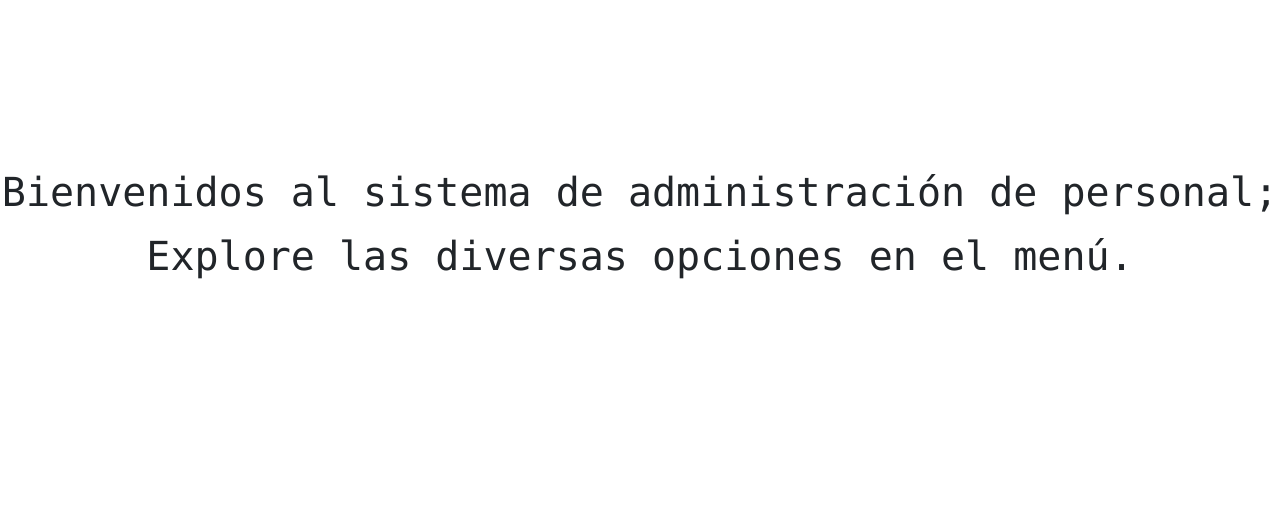
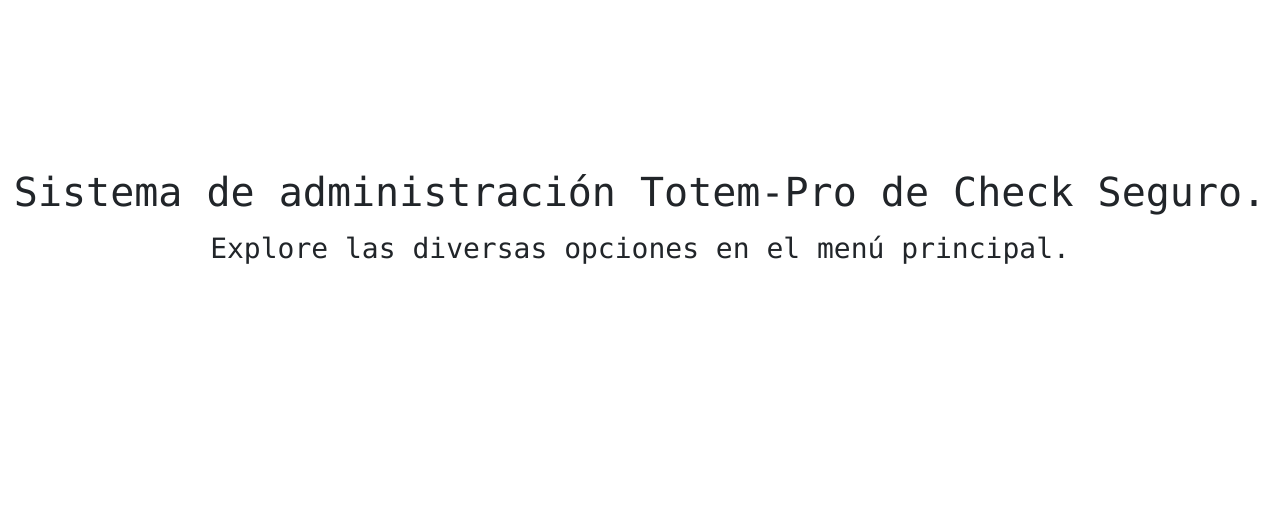
Before and after one commit to MarioRDuque/totem, a PHP site: page /admin/admin.php in a window 1280 px wide. Shown: the part 91-611 px from the top of the page. Run offline with PHP 8.4, Linux system fonts and the light colour scheme.

Commit message:
mensajes

```diff
--- a/admin/admin.php
+++ b/admin/admin.php
@@ -6,10 +6,10 @@
 <br>
 <br>
 <div class="text-center">
-<h1><p class="text-monospace">Bienvenidos al sistema de administración de personal;</p></h1>
+<h1><p class="text-monospace">Sistema de administración Totem-Pro de Check Seguro.</p></h1>
 </div>
 <div class="text-center">
-<h1><p class="text-monospace">Explore las diversas opciones en el menú.</p></h1>
+<h3><p class="text-monospace">Explore las diversas opciones en el menú principal.</p></h3>
 </div>
 <br><br>
 <br>
```
